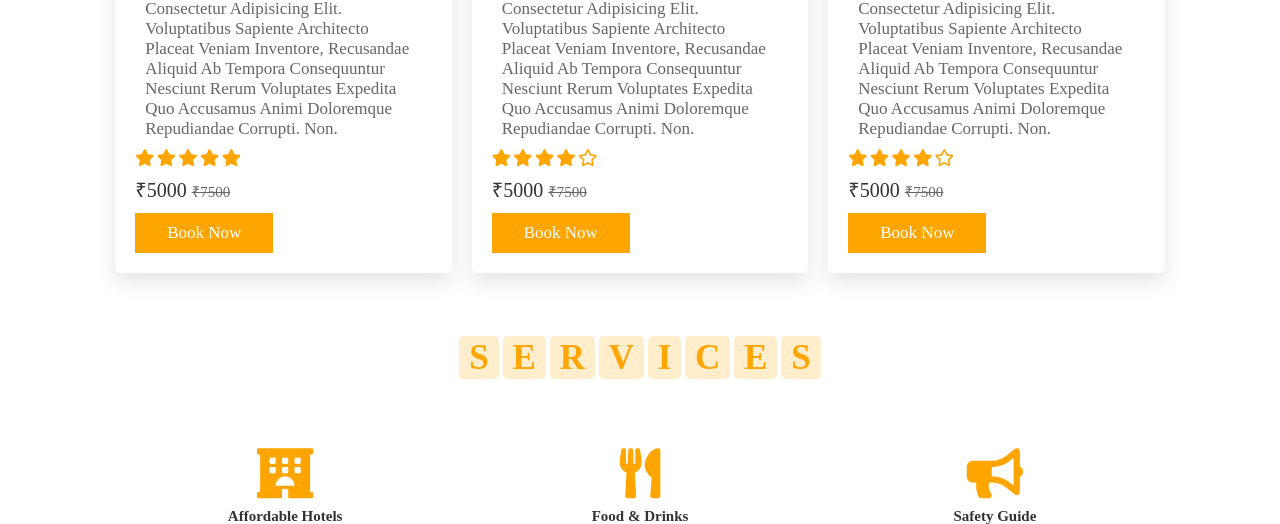
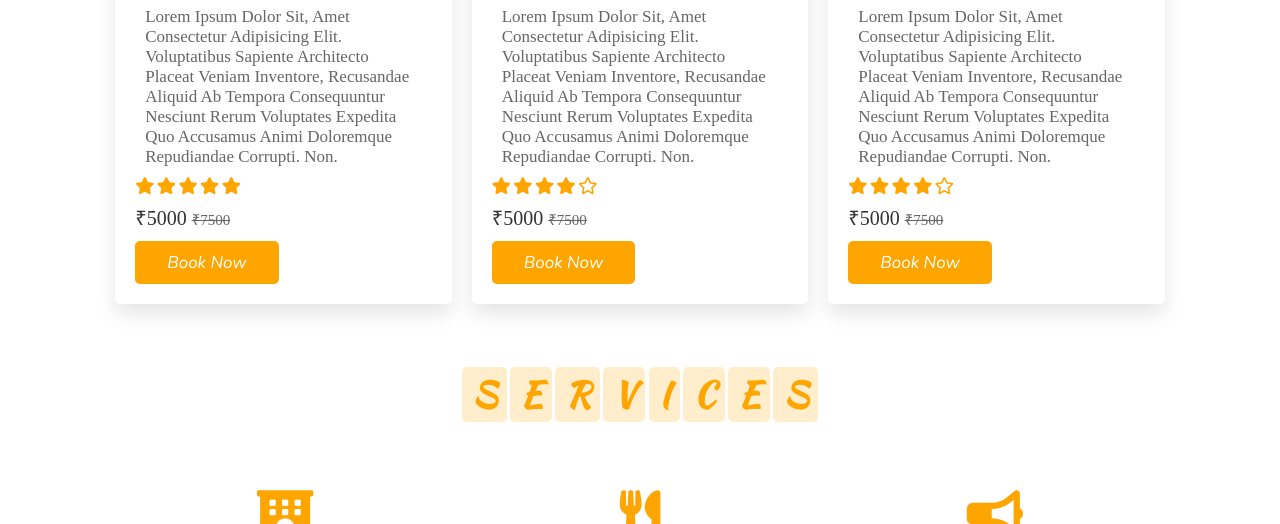
Before and after one commit to venki200221/one-click-travel, a PHP site: page / in a window 1280 px wide. Shown: the part 2491-3015 px from the top of the page. Run offline with PHP 8.4, Linux system fonts and the light colour scheme; some libraries are stand-ins or nearby versions.

Commit message:
Update styles.css

```diff
--- a/public/css/styles.css
+++ b/public/css/styles.css
@@ -44,7 +44,8 @@ section{
     border: 0.2rem solid var(--orange);
     cursor: pointer;
     font-size: 1.7rem;
-
+    font-family: 'Nunito', sans-serif;
+    border-radius: 5px;
 }
 
 
@@ -58,6 +59,8 @@ section{
     color: var(--orange);
     border-radius: 0.5rem;
     padding: 0.2rem 1rem;
+        font-family: 'Kaushan Script', cursive;
+
 }
 .heading span.space{
     background: none;
```
